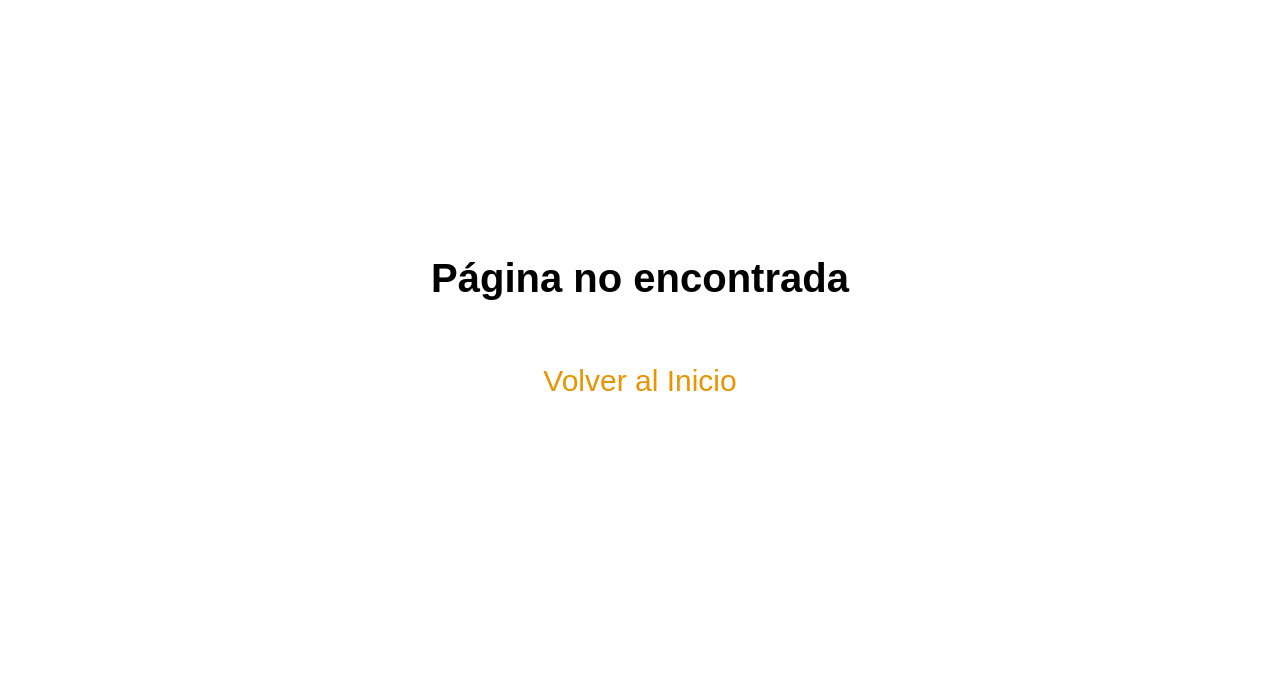
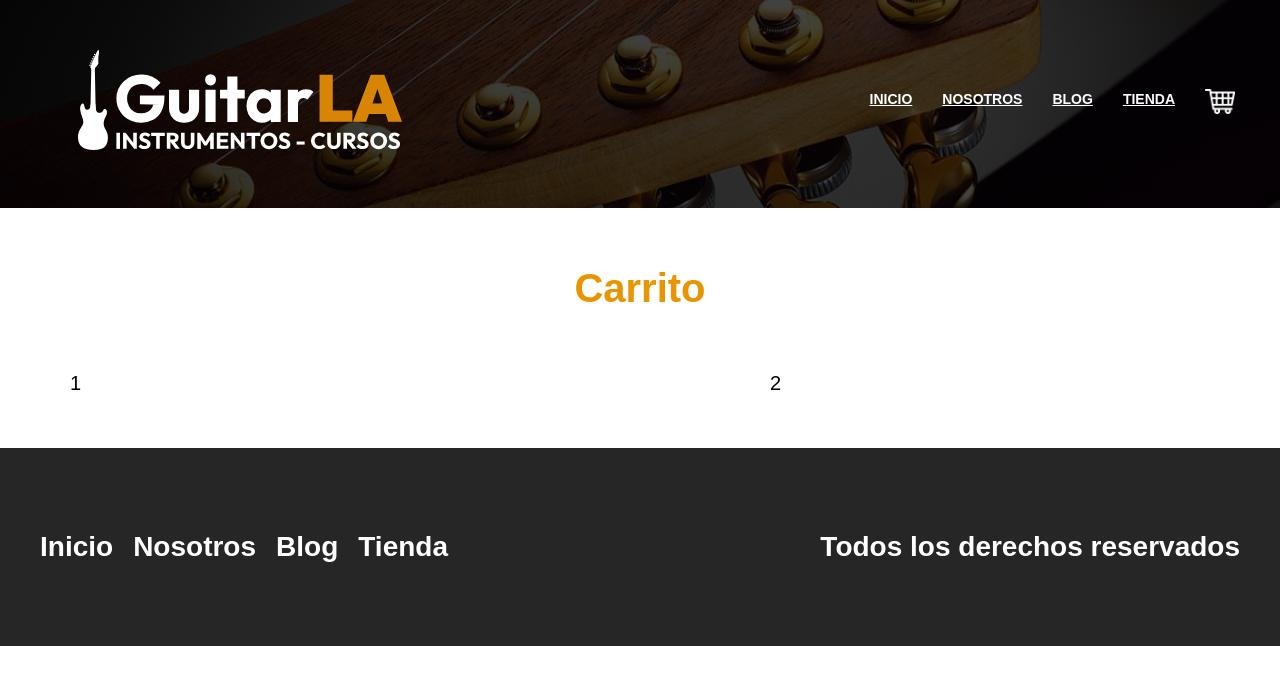
Before and after one commit to miguelblanque/guitarla_next, a Next.js app: page /carrito in a window 1280 px wide. Before the commit this address had no page. Shown: the top 684 px of the page. Built offline with nearby package versions, Linux system fonts and the light colour scheme.

Commit message:
agregar carrito

```diff
--- a/components/Header.js
+++ b/components/Header.js
@@ -26,6 +26,11 @@
                       <Link href="/nosotros">Nosotros</Link>
                       <Link href="/blog">Blog</Link>
                       <Link href="/tienda">Tienda</Link>
+                      <Link href="/carrito">
+                        <a>
+                          <Image layout='fixed' width={30} height={25} src="/img/carrito.png" alt="Imagen carrito"/>
+                        </a>
+                      </Link>
                   </nav>
             </div>
             {guitarra &&(
--- a/pages/_app.js
+++ b/pages/_app.js
@@ -1,10 +1,23 @@
+import {useState} from 'react'
 import '../styles/normalize.css'
 import '../styles/globals.css'
 
 
 
 function MyApp({ Component, pageProps }) {
-  return <Component {...pageProps} />
+  const [carrito, setCarrito]= useState([])
+
+  const agregarCarrito = producto => {
+
+    setCarrito([...carrito, producto]);
+
+  };
+
+  return <Component
+  {...pageProps}
+  carrito={carrito}
+  agregarCarrito={agregarCarrito}
+  />
 }
 
 export default MyApp
--- /dev/null
+++ b/pages/carrito.js
@@ -0,0 +1,23 @@
+
+import Layout from '../components/Layout'
+import styles from "../styles/Carrito.module.css"
+
+
+const Carrito = ({carrito}) => {
+
+  console.log(carrito)
+
+  return (
+    <Layout pagina={"Carrito de Compras"}>
+        <main className="contenedor">
+            <h1 className="heading">Carrito</h1>
+            <main className={`${styles.contenido} contenedor`}>
+              <div>1</div>
+              <div>2</div>
+            </main>
+        </main>
+    </Layout>
+  );mbg
+};
+
+export default Carrito;
--- a/pages/index.js
+++ b/pages/index.js
@@ -32,6 +32,7 @@
         </section>
 
       </Layout>
+
 
 
       </div>
--- /dev/null
+++ b/styles/Carrito.module.css
@@ -0,0 +1,10 @@
+.contenido {
+    display: grid;
+    gap: 4rem;
+}
+
+@media (min-width:768px){
+    .contenido{
+        grid-template-columns:3fr 2fr;
+    }
+}
```
Also changed, not shown: pages/guitarras/[url].js (+30 -5 lines).
